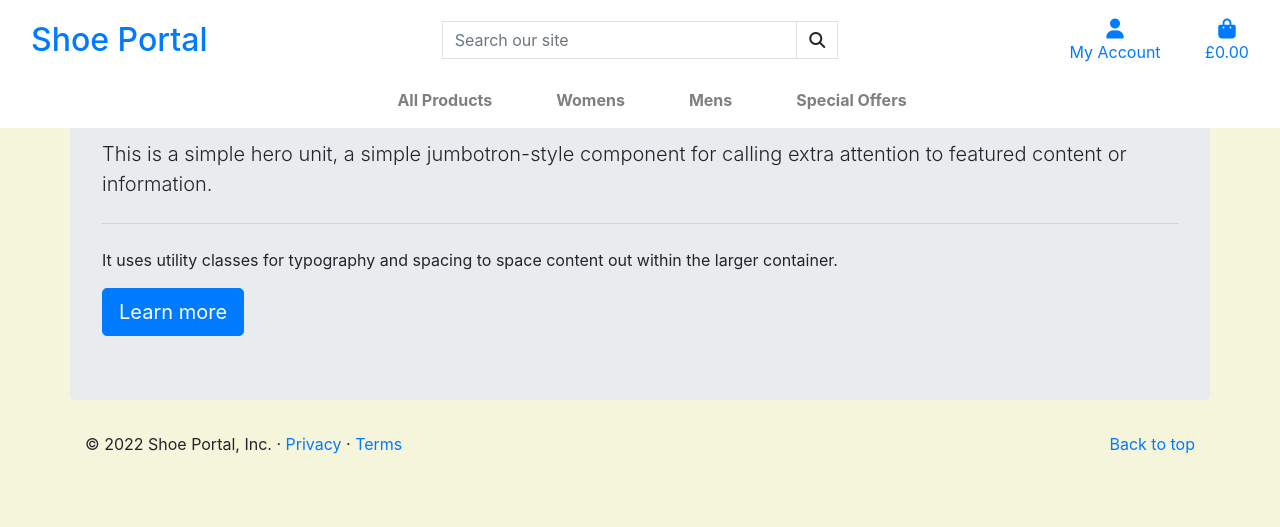
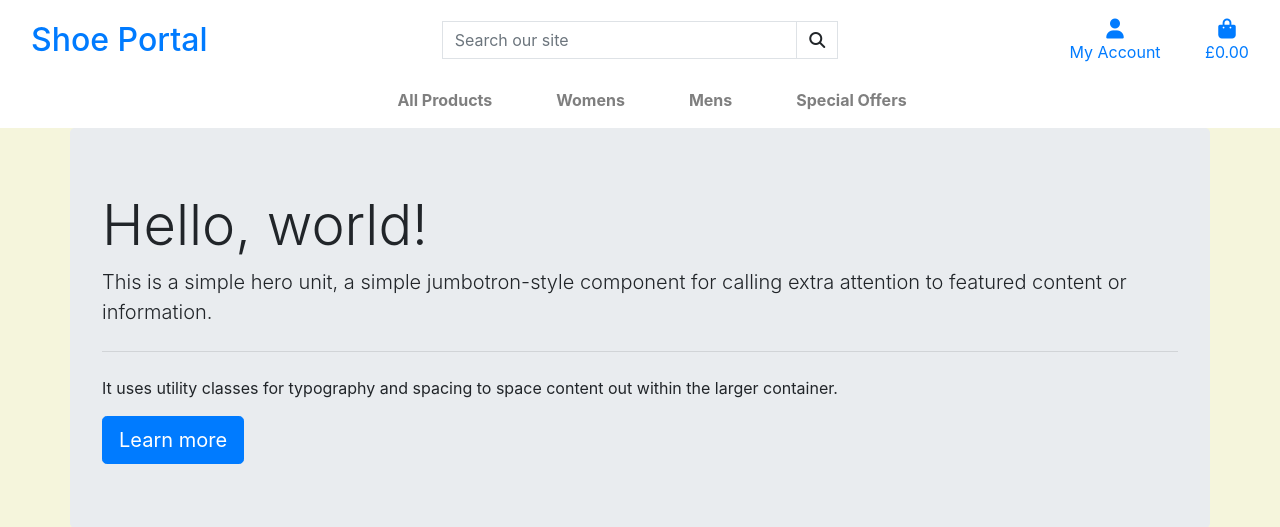
Before and after one commit to dushanka-dev/shoe-portal, a Django app: page / in a window 1280 px wide. Shown: the top 527 px of the page. Run offline with Django 3.2, Linux system fonts and the light colour scheme; some libraries are stand-ins or nearby versions.

Commit message:
Fix navbar overlap body content by adding navbar-static

```diff
--- a/templates/base.html
+++ b/templates/base.html
@@ -37,7 +37,7 @@
     <title>Shoe Portal {% block extra_title %}{% endblock %}</title>
   </head>
   <body>
-    <header class="container-fluid fixed-top">
+    <header class="container-fluid navbar-static-top">
         <div id="topnav" class="row bg-white pt-lg-2 d-none d-lg-flex">
             <div class="col-12 col-lg-4 my-auto py-1 py-lg-0 text-center text-lg-left">
                 <a href="{% url 'home' %}" class="nav-link main-logo-link">
```
